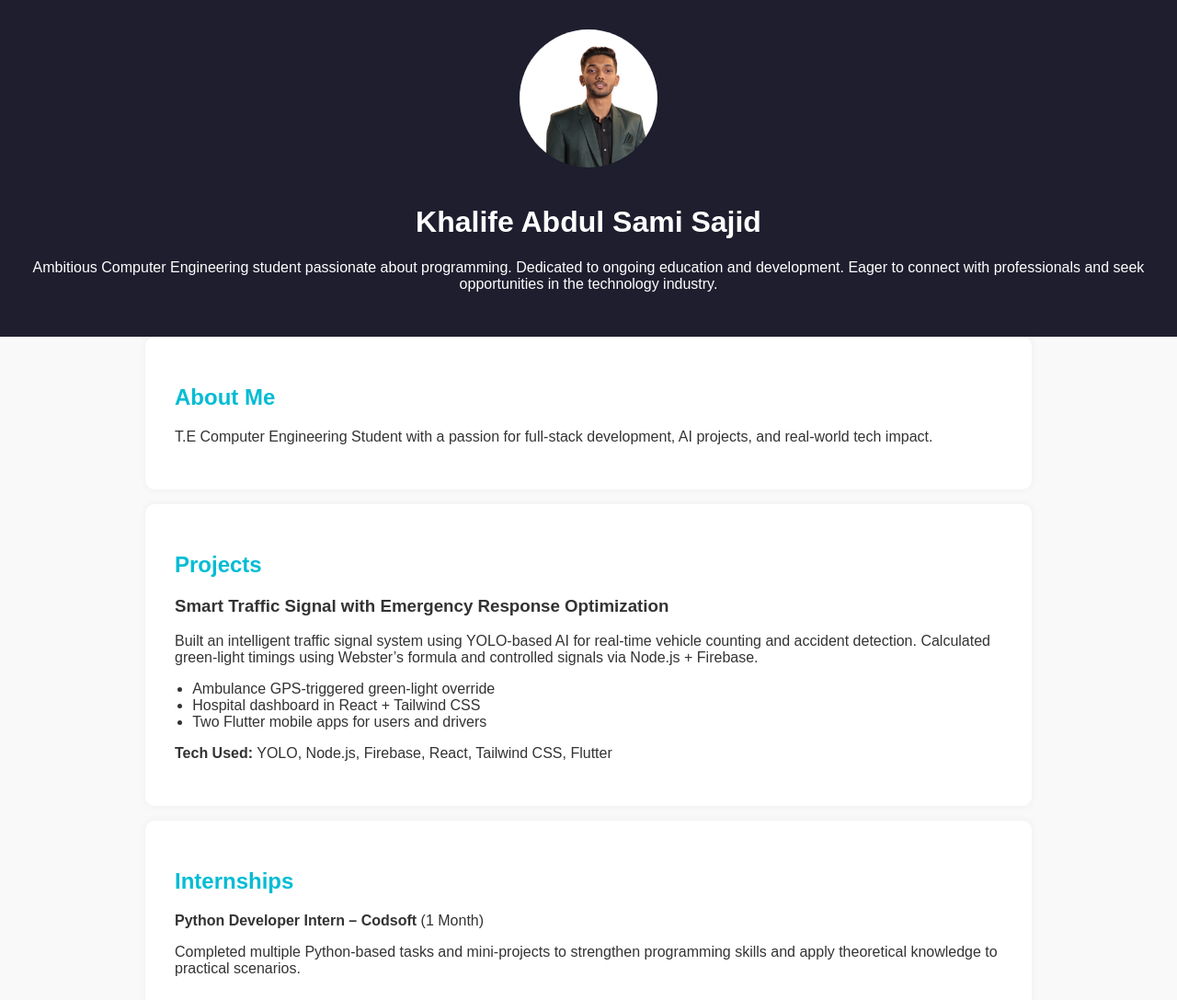
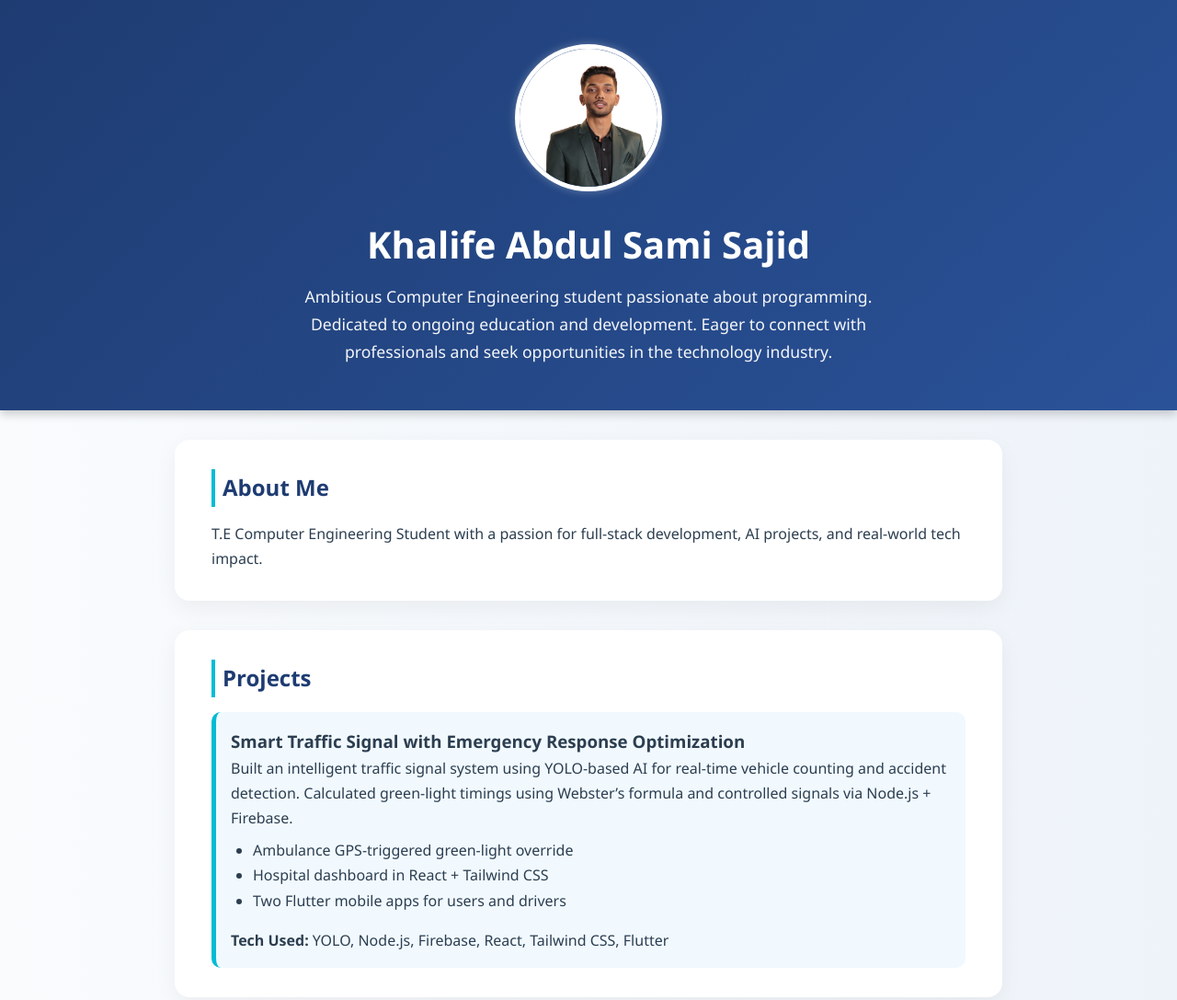
Before and after one commit to abdulsami1827-sam/portfolio, a plain HTML site: page index.html in a window 1280 px wide. Shown: the top 1087 px of the page at 92% size. Drawn offline with Linux system fonts and the light colour scheme.

Commit message:
style.css

```diff
--- a/style.css
+++ b/style.css
@@ -1,39 +1,97 @@
+/* Global Reset and Font */
+* {
+  margin: 0;
+  padding: 0;
+  box-sizing: border-box;
+}
+
 body {
-  font-family: Arial, sans-serif;
-  margin: 0;
-  background-color: #f9f9f9;
-  color: #333;
+  font-family: 'Segoe UI', Tahoma, Geneva, Verdana, sans-serif;
+  line-height: 1.7;
+  background: linear-gradient(to right, #f9fbfd, #eef3f9);
+  color: #2c3e50;
+  padding-bottom: 4rem;
 }
+
+/* Header Styling */
 header {
-  background-color: #1e1e2f;
+  background: linear-gradient(135deg, #1e3c72, #2a5298);
   color: white;
   text-align: center;
-  padding: 2rem;
+  padding: 3rem 2rem;
+  box-shadow: 0 4px 10px rgba(0,0,0,0.2);
 }
+
 .profile-img {
-  width: 150px;
+  width: 160px;
+  height: 160px;
+  object-fit: cover;
   border-radius: 50%;
+  border: 5px solid #fff;
   margin-bottom: 1rem;
+  box-shadow: 0 0 10px rgba(255,255,255,0.3);
 }
+
+header h1 {
+  font-size: 2.5rem;
+  margin-bottom: 0.5rem;
+}
+
+header p {
+  font-size: 1.1rem;
+  opacity: 0.95;
+  max-width: 700px;
+  margin: auto;
+}
+
+/* Section Styling */
 section {
-  padding: 2rem;
+  background: #ffffff;
+  margin: 2rem auto;
+  padding: 2rem 2.5rem;
+  border-radius: 16px;
+  box-shadow: 0 8px 25px rgba(0,0,0,0.05);
   max-width: 900px;
-  margin: auto;
-  background: #fff;
+  transition: transform 0.2s;
+}
+
+section:hover {
+  transform: scale(1.01);
+}
+
+h2 {
+  color: #1e3c72;
   margin-bottom: 1rem;
+  border-left: 4px solid #00bcd4;
+  padding-left: 0.5rem;
+}
+
+.project-card {
+  background: #f1f9ff;
+  border-left: 5px solid #00bcd4;
+  padding: 1rem;
   border-radius: 10px;
-  box-shadow: 0 0 10px rgba(0,0,0,0.05);
+  margin-top: 1rem;
 }
-h2 {
-  color: #00bcd4;
+
+ul {
+  margin: 0.5rem 0 1rem 1.5rem;
 }
+
 a {
-  color: #00bcd4;
+  color: #0077cc;
   text-decoration: none;
 }
-.project-card {
-  margin-top: 1rem;
+
+a:hover {
+  text-decoration: underline;
 }
-ul {
-  padding-left: 1.2rem;
+
+/* Contact Section */
+section:last-child {
+  text-align: center;
 }
+
+section:last-child p {
+  margin-bottom: 0.5rem;
+}
```
